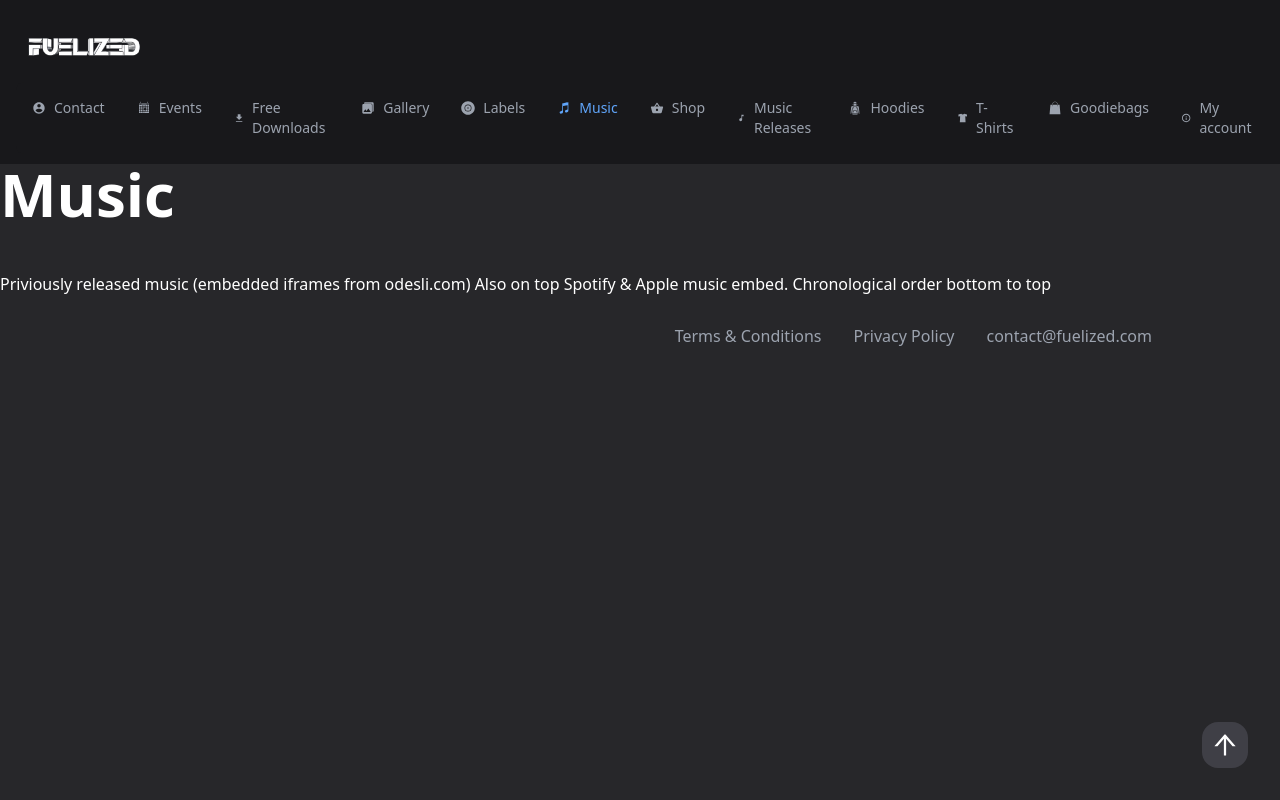
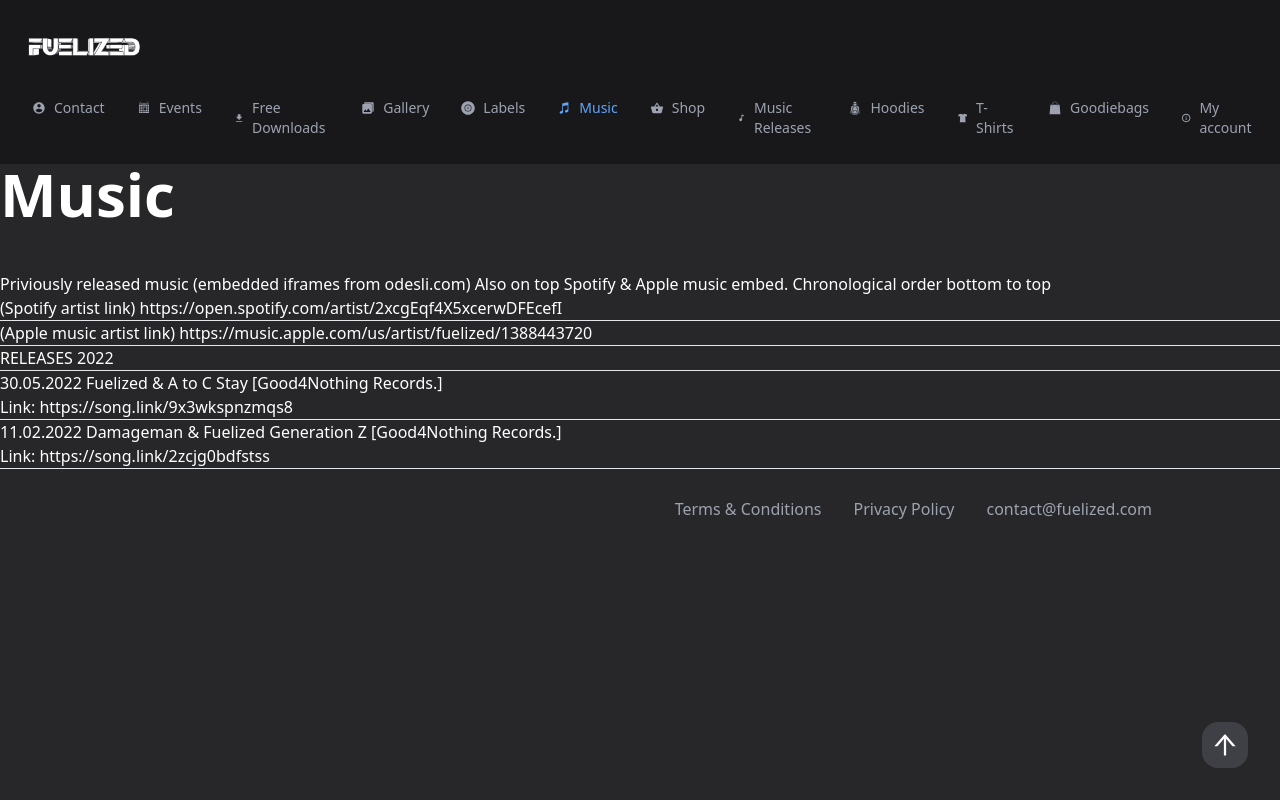
Before and after one commit to FUELIZED/FuelizedWebshopReact, a React (Vite) app: page /music in a window 1280 px wide. Shown: the top 800 px of the page. Built offline with nearby package versions, Linux system fonts and the light colour scheme.

Commit message:
Update music.jsx
Texts + Link (no CSS yet)

```diff
--- a/src/pages/Music.jsx
+++ b/src/pages/Music.jsx
@@ -8,6 +8,27 @@
             <Nav active="music"/>
             <h1 className='pb-12 font-semibold text-6xl'>Music</h1>
             <h2>Priviously released music (embedded iframes from odesli.com) Also on top Spotify & Apple music embed. Chronological order bottom to top</h2>
+
+            (Spotify artist link)
+            https://open.spotify.com/artist/2xcgEqf4X5xcerwDFEcefI
+            <hr></hr>
+            (Apple music artist link)
+            https://music.apple.com/us/artist/fuelized/1388443720
+            <hr></hr>
+            RELEASES 2022
+            <hr></hr>
+            <p>30.05.2022
+            Fuelized & A to C
+            Stay
+            [Good4Nothing Records.]</p>
+            Link: https://song.link/9x3wkspnzmqs8
+            <hr></hr>
+            <p>11.02.2022
+            Damageman & Fuelized
+            Generation Z
+            [Good4Nothing Records.]</p>
+            Link: https://song.link/2zcjg0bdfstss
+            <hr></hr>
             <div className='relative bottom-0'>
             <Footer />
             </div>
```
